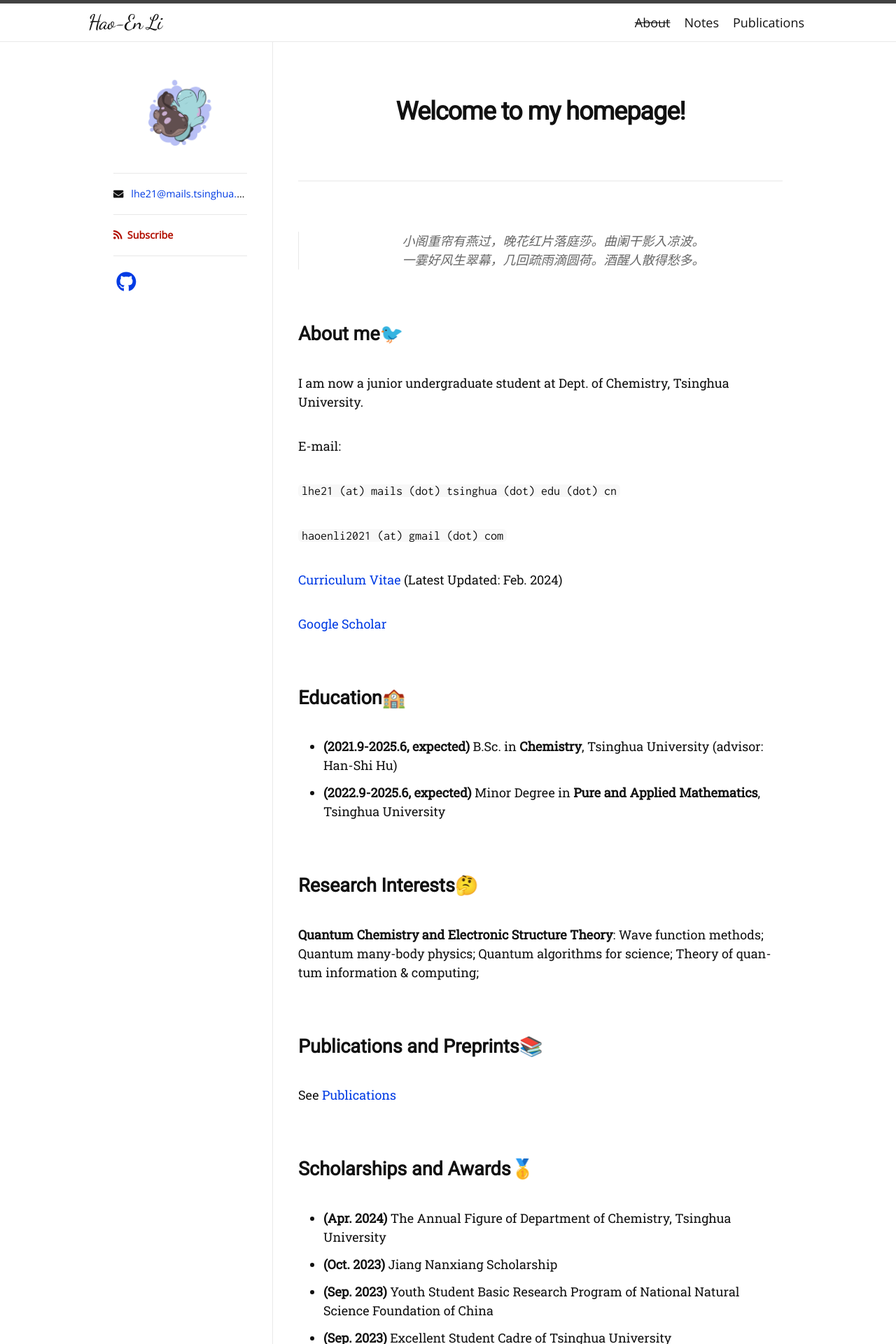
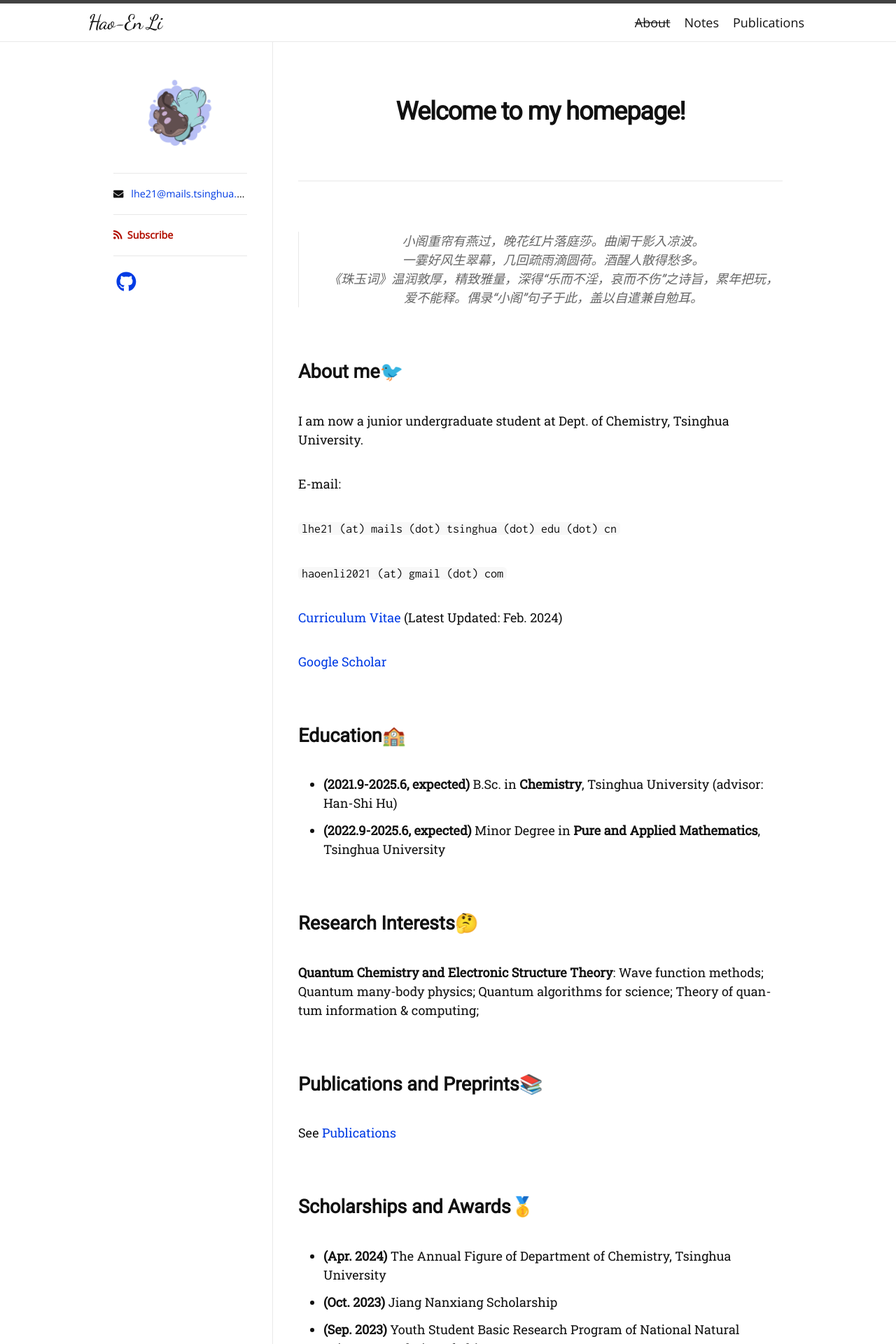
Before and after one commit to haoen2021/haoen2021.github.io, a Jekyll site: the page built from about.md, in a window 1280 px wide. Shown: the top 1920 px of the page at 70% size. Built offline with Jekyll 4.4.1, drawn with Linux system fonts in a browser that asks for light colours; nearby versions of some CDN libraries; some web fonts are replaced.

Commit message:
Update about.md

```diff
--- a/about.md
+++ b/about.md
@@ -3,9 +3,9 @@ layout: page
 title: Welcome to my homepage!
 permalink: /about/
 ---
->
 ><center>小阁重帘有燕过，晚花红片落庭莎。曲阑干影入凉波。<center>
 ><center>一霎好风生翠幕，几回疏雨滴圆荷。酒醒人散得愁多。<center>
+>   《珠玉词》温润敦厚，精致雅量，深得“乐而不淫，哀而不伤”之诗旨，累年把玩，爱不能释。偶录“小阁”句子于此，盖以自遣兼自勉耳。
 
 ## About me🐦
 
```
